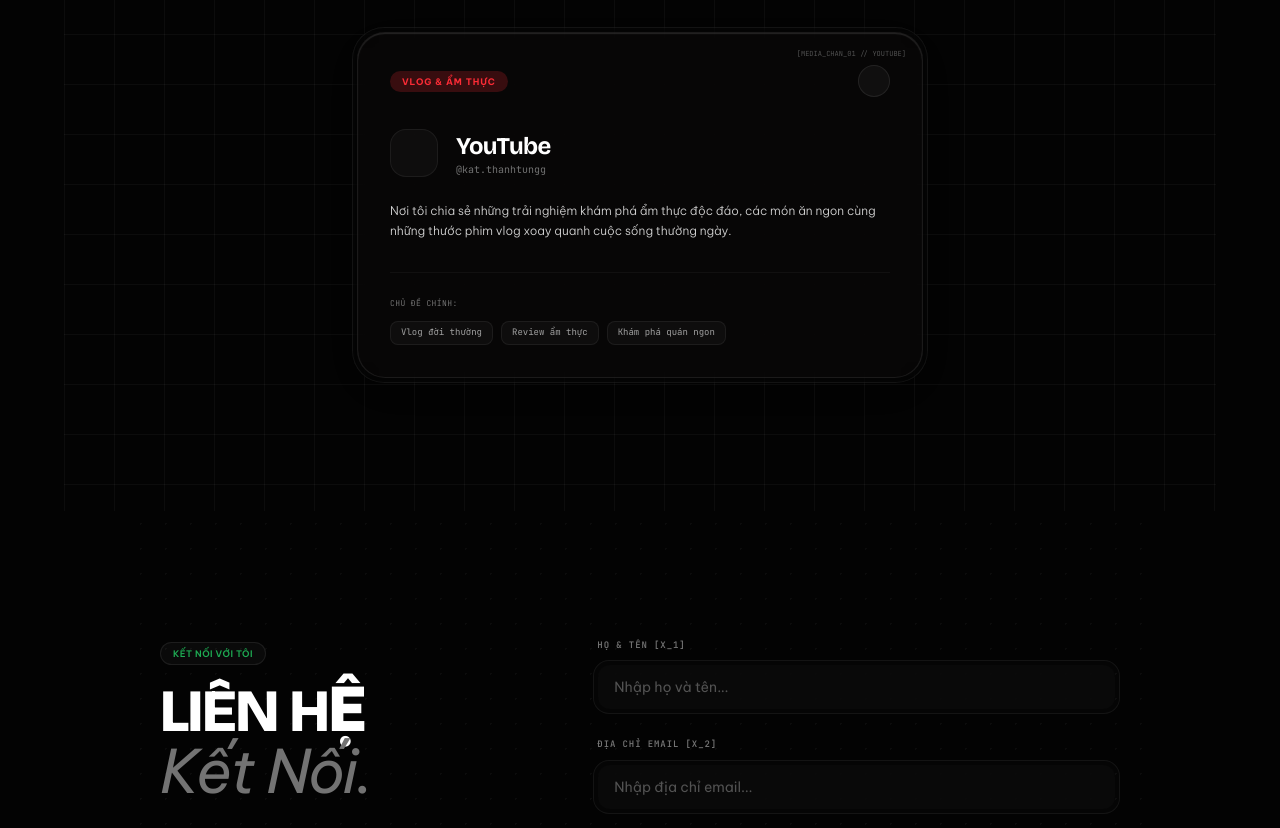
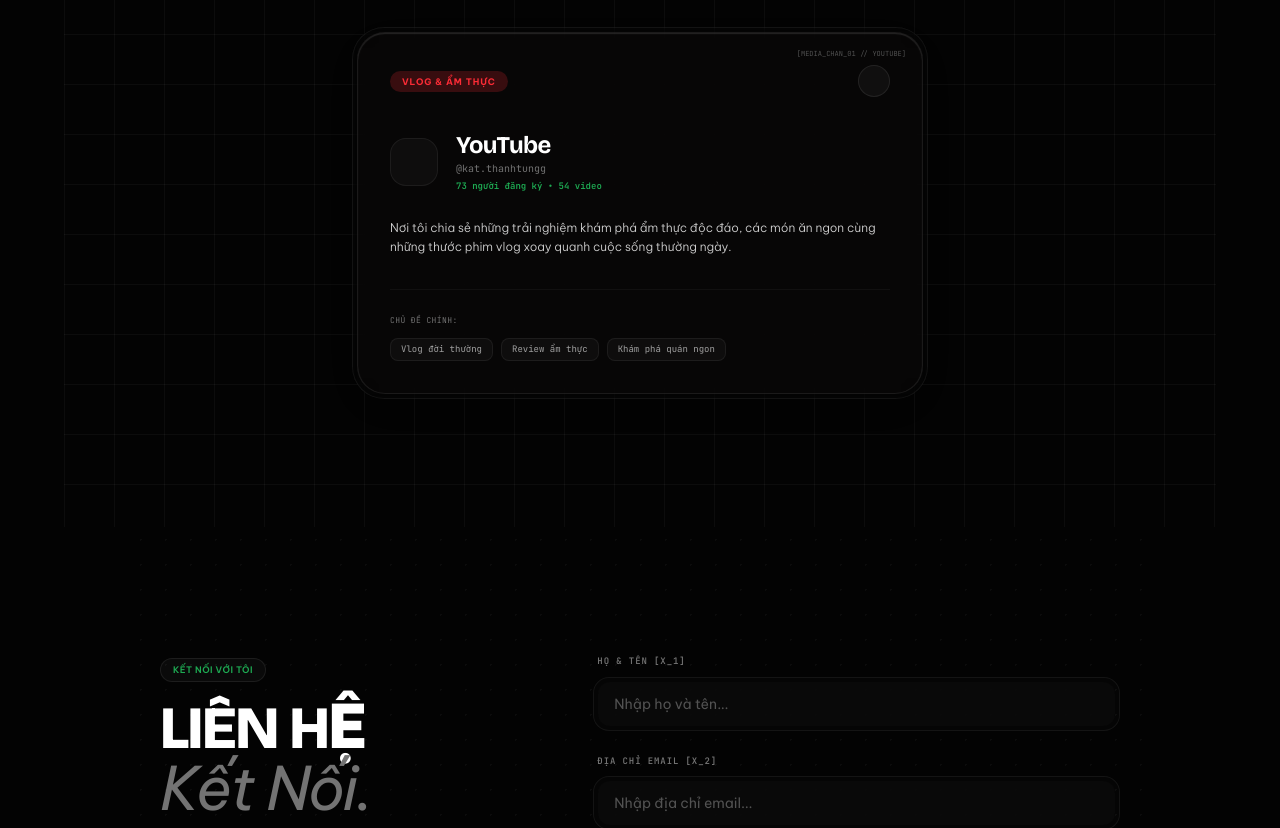
Before and after one commit to trevorthanhtung/tranthanhtung-trevor, a React (Vite) app: page / in a window 1280 px wide. Shown: the part 4720-5548 px from the top of the page. Built offline with nearby package versions, Linux system fonts and the light colour scheme; no server answers; some icons are missing.

Commit message:
feat: fetch youtube subscriber and video count dynamically using youtube data api v3

```diff
--- a/src/components/SocialMediaSection.jsx
+++ b/src/components/SocialMediaSection.jsx
@@ -8,6 +8,8 @@
 export default function SocialMediaSection() {
   const { lang } = useApp();
   const [inView, setInView] = useState(false);
+  const [subCount, setSubCount] = useState(null);
+  const [videoCount, setVideoCount] = useState(null);
   const sectionRef = useRef(null);
 
   useEffect(() => {
@@ -31,6 +33,30 @@
       }
     };
   }, []);
+
+  useEffect(() => {
+    const apiKey = import.meta.env.VITE_YOUTUBE_API_KEY;
+    if (!apiKey) return;
+
+    const channelId = "UCE86N8xLvCegn0R59qcq53A";
+    const url = `https://www.googleapis.com/youtube/v3/channels?part=statistics&id=${channelId}&key=${apiKey}`;
+
+    fetch(url)
+      .then((res) => res.json())
+      .then((data) => {
+        if (data.items && data.items.length > 0) {
+          const stats = data.items[0].statistics;
+          if (stats.subscriberCount) {
+            setSubCount(Number(stats.subscriberCount).toLocaleString());
+          }
+          if (stats.videoCount) {
+            setVideoCount(Number(stats.videoCount).toLocaleString());
+          }
+        }
+      })
+      .catch((err) => console.error("Error fetching YouTube stats:", err));
+  }, []);
+
 
   const channels = [
     {
@@ -128,6 +154,13 @@
                         <p className="font-mono text-[10px] text-neutral-400 dark:text-neutral-500">
                           {chan.handle}
                         </p>
+                        {chan.id === 'youtube' && (
+                          <p className="font-mono text-[9px] text-accent-violet mt-1 font-semibold">
+                            {lang === 'vi'
+                              ? `${subCount || '73'} người đăng ký • ${videoCount || '54'} video`
+                              : `${subCount || '73'} subscribers • ${videoCount || '54'} videos`}
+                          </p>
+                        )}
                       </div>
                     </div>
 
```
